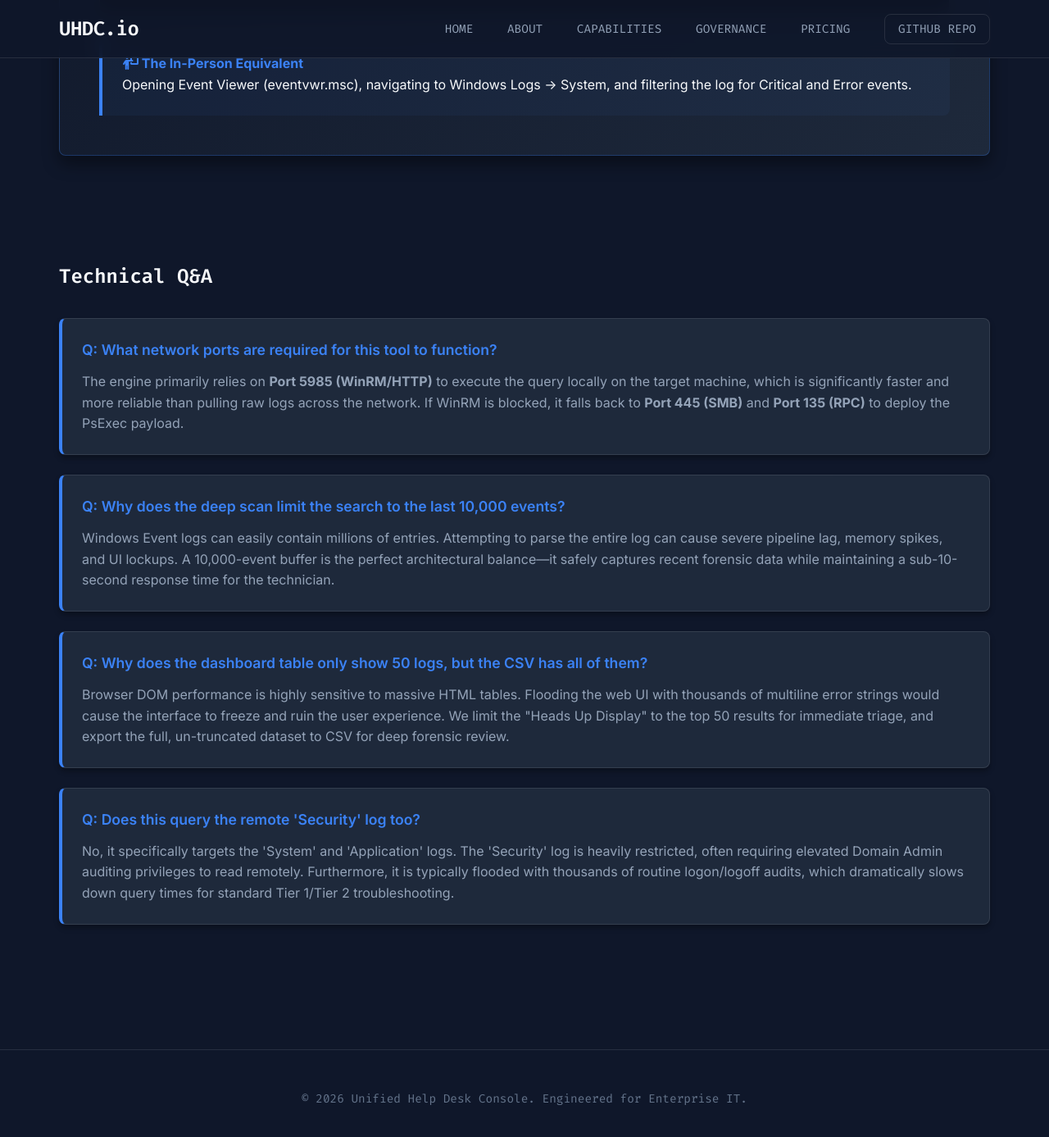
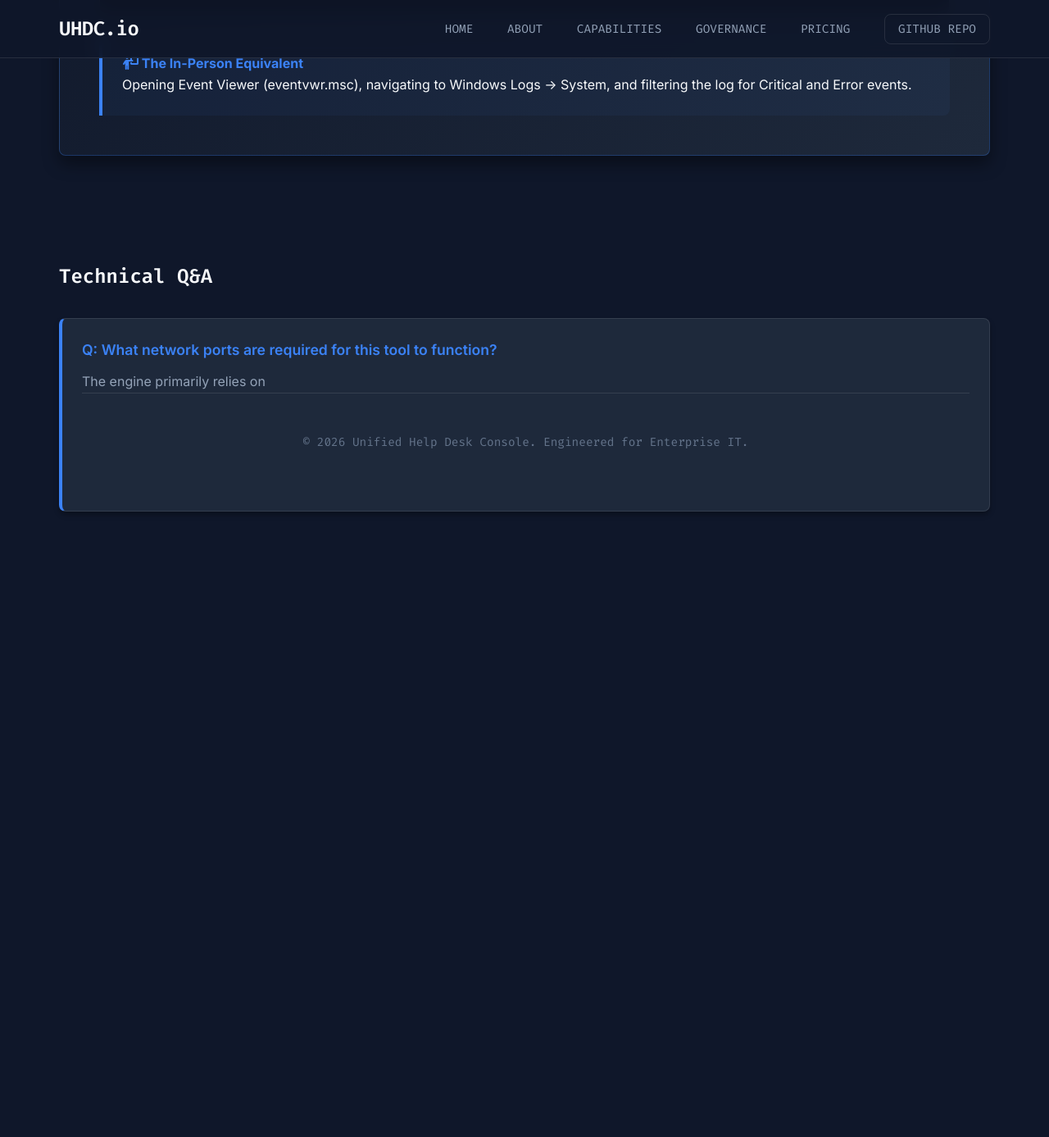
Before and after one commit to BobbyBurnsy/UHDC.io, a Jekyll site: the page built from remote-event-log-viewer.html, in a window 1280 px wide and 1400 px high, scrolled down 1667 px. Shown: the top 1387 px of the window at 82% size. Built offline with Jekyll 4.4.1, drawn with Linux system fonts in a browser that asks for light colours; after the commit the page ends 2443 px from its top, so only the background shows below that; some of the changed text lies outside the part shown.

Commit message:
Update and rename advanced-event-forensics.html to remote-event-log-viewer.html

```diff
--- a/advanced-event-forensics.html
+++ b/remote-event-log-viewer.html
@@ -1,16 +1,16 @@
 ---
 layout: default
-title: "Advanced Event Forensics"
+title: "Remote Event Log Viewer"
 ---
 
 <!-- HERO SECTION -->
 <header class="hero-split">
     <div class="hero-text">
         <div class="console-font" style="color: var(--accent-blue); margin-bottom: 1rem; font-weight: bold; letter-spacing: 1px;">
-            <i class="fa-solid fa-file-lines"></i> FORENSIC RETRIEVAL
+            <i class="fa-solid fa-file-lines"></i> EVENT LOG VIEWER
         </div>
         <h1 style="font-size: 3.5rem; line-height: 1.1; margin-bottom: 1.5rem; letter-spacing: -1px;">
-            Advanced Event Forensics.
+            Remote Event Log Viewer.
         </h1>
         <p style="color: var(--text-secondary); font-size: 1.2rem; margin-bottom: 2.5rem;">
             Deep-scan string matching and rapid log retrieval—without leaving the dashboard. Instantly identify application crashes and kernel panics across the network using a highly resilient execution pipeline.
@@ -25,7 +25,7 @@
             <span style="color: var(--accent-green); font-size: 0.8rem;">● CONNECTED</span>
         </div>
         <div class="mock-ui-body">
-            <p style="color: var(--text-primary); margin-bottom: 1rem;">[UHDC] REMOTE EVENT LOG DIAGNOSTICS</p>
+            <p style="color: var(--text-primary); margin-bottom: 1rem;">[UHDC] REMOTE EVENT LOG VIEWER</p>
 
             <p style="color: var(--text-secondary); margin-bottom: 0.2rem;">[i] Attempting connection to LAPTOP-US-4829 via WinRM...</p>
             <p style="color: var(--text-muted); margin-bottom: 1rem;"> > Deep searching last 10,000 events for keyword: 'bugcheck'...</p>
@@ -126,21 +126,4 @@
 
     <div class="faq-block" style="border-left-color: var(--accent-blue);">
         <div class="faq-question" style="color: var(--accent-blue);">Q: What network ports are required for this tool to function?</div>
-        <div class="faq-answer">The engine primarily relies on <strong>Port 5985 (WinRM/HTTP)</strong> to execute the query locally on the target machine, which is significantly faster and more reliable than pulling raw logs across the network. If WinRM is blocked, it falls back to <strong>Port 445 (SMB)</strong> and <strong>Port 135 (RPC)</strong> to deploy the PsExec payload.</div>
-    </div>
-
-    <div class="faq-block" style="border-left-color: var(--accent-blue);">
-        <div class="faq-question" style="color: var(--accent-blue);">Q: Why does the deep scan limit the search to the last 10,000 events?</div>
-        <div class="faq-answer">Windows Event logs can easily contain millions of entries. Attempting to parse the entire log can cause severe pipeline lag, memory spikes, and UI lockups. A 10,000-event buffer is the perfect architectural balance—it safely captures recent forensic data while maintaining a sub-10-second response time for the technician.</div>
-    </div>
-
-    <div class="faq-block" style="border-left-color: var(--accent-blue);">
-        <div class="faq-question" style="color: var(--accent-blue);">Q: Why does the dashboard table only show 50 logs, but the CSV has all of them?</div>
-        <div class="faq-answer">Browser DOM performance is highly sensitive to massive HTML tables. Flooding the web UI with thousands of multiline error strings would cause the interface to freeze and ruin the user experience. We limit the "Heads Up Display" to the top 50 results for immediate triage, and export the full, un-truncated dataset to CSV for deep forensic review.</div>
-    </div>
-
-    <div class="faq-block" style="border-left-color: var(--accent-blue);">
-        <div class="faq-question" style="color: var(--accent-blue);">Q: Does this query the remote 'Security' log too?</div>
-        <div class="faq-answer">No, it specifically targets the 'System' and 'Application' logs. The 'Security' log is heavily restricted, often requiring elevated Domain Admin auditing privileges to read remotely. Furthermore, it is typically flooded with thousands of routine logon/logoff audits, which dramatically slows down query times for standard Tier 1/Tier 2 troubleshooting.</div>
-    </div>
-</section>
+        <div class="faq-answer">The engine primarily relies on
```
